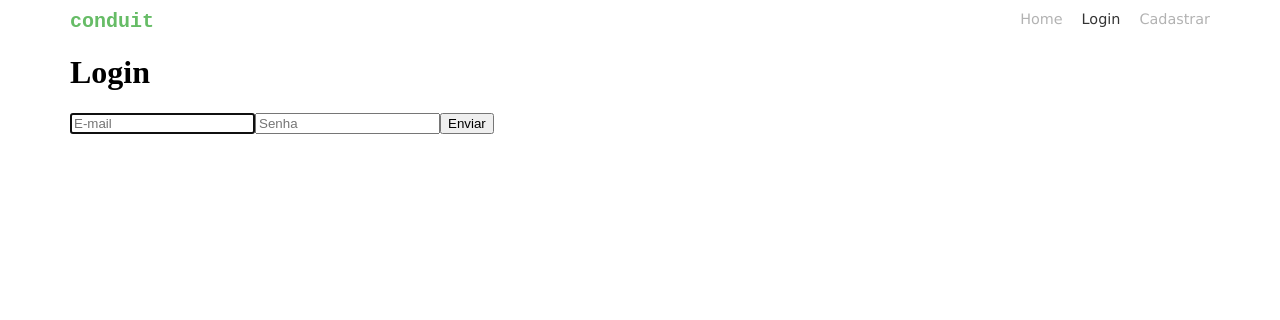
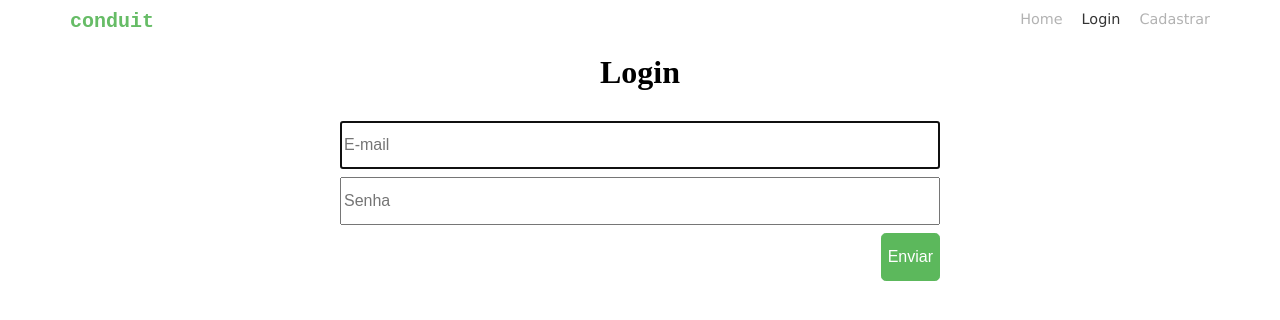
Before and after one commit to ruipimentel/conduit-vue, a Vue app: page /login in a window 1280 px wide. Shown: the top 320 px of the page. Built offline with nearby package versions, Linux system fonts and the light colour scheme.

Commit message:
Estilização do formulário de autenticação.

```diff
--- a/src/components/Auth.vue
+++ b/src/components/Auth.vue
@@ -1,6 +1,6 @@
 <template>
   <div class="container">
-    <h1>{{ register ? 'Cadastrar' : 'Login' }}</h1>
+    <h1 class="center">{{ register ? 'Cadastrar' : 'Login' }}</h1>
     <div class="auth-container">
       <form @submit.prevent="submitHandler">
         <input
@@ -12,6 +12,7 @@
           type="text"
           name="username"
           placeholder="Nome de usuário"
+          class="col"
         />
         <input
           :value="email"
@@ -21,6 +22,7 @@
           type="text"
           name="email"
           placeholder="E-mail"
+          class="col"
         />
         <input
           v-model="password"
@@ -28,12 +30,16 @@
           type="password"
           name="password"
           placeholder="Senha"
+          class="col"
         />
-        <button
-          type="submit"
-        >
-          Enviar
-        </button>
+        <div class="right">
+          <button
+            type="submit"
+            class="btn-primary"
+          >
+            Enviar
+          </button>
+        </div>
       </form>
     </div>
   </div>
@@ -74,4 +80,21 @@
 </script>
 
 <style scoped>
+  .auth-container {
+    max-width: 600px;
+    margin-left: inherit;
+    margin-right: inherit;
+  }
+  input {
+    box-sizing: border-box;
+    width: 100%;
+    height: 3em;
+    margin: .5em 0 0;
+    font-size: 1em;
+  }
+  button {
+    height: 3em;
+    margin: .5em 0 0;
+    font-size: 1em;
+  }
 </style>
--- a/src/main.css
+++ b/src/main.css
@@ -8,6 +8,9 @@
 }
 .center {
   text-align: center;
+}
+.right {
+  text-align: right;
 }
 a {
   text-decoration: none;
@@ -22,6 +25,12 @@
 .no-flex {
   flex: none;
 }
+.btn-primary {
+  border: 1px solid #5CB85C;
+  border-radius: .3em;
+  color: #fff;
+  background-color: #5CB85C;
+}
 @media(max-width: 767px) {
   .row.sm-vertical {
     flex-direction: column;
```
